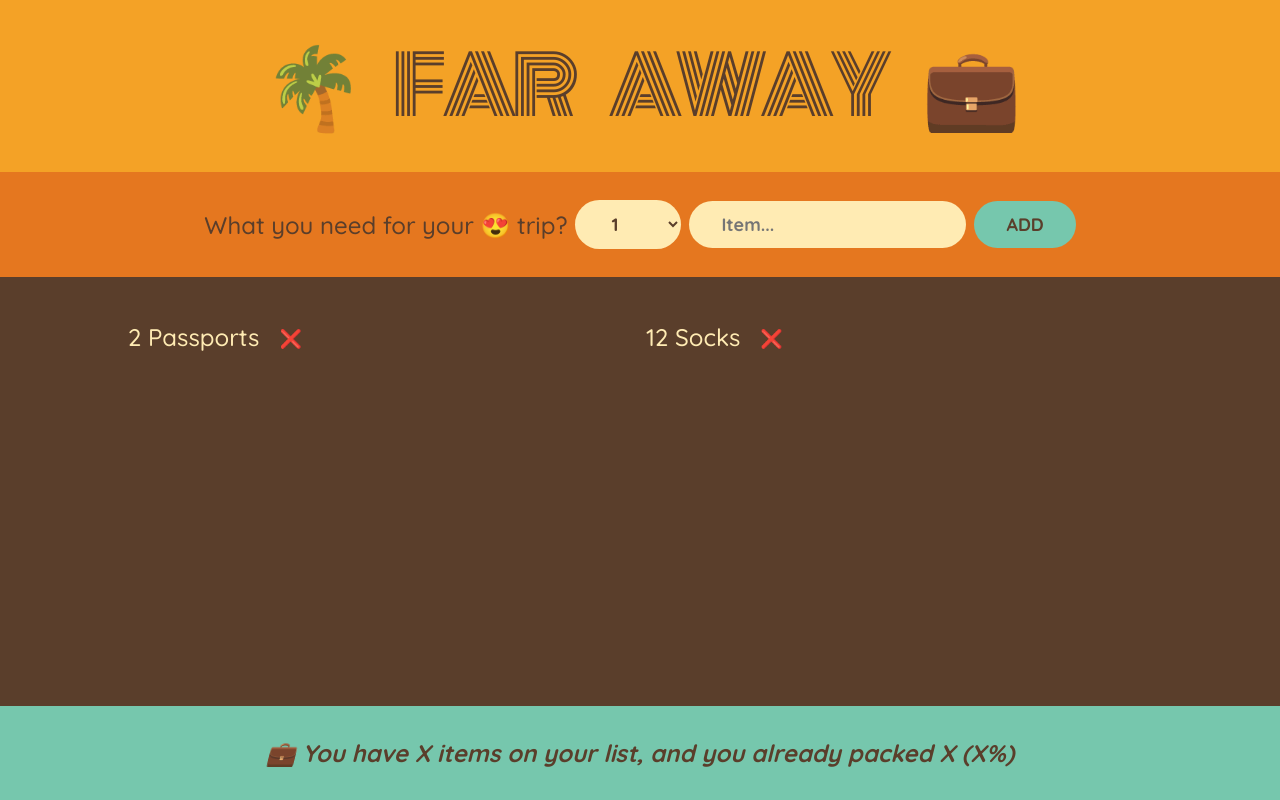
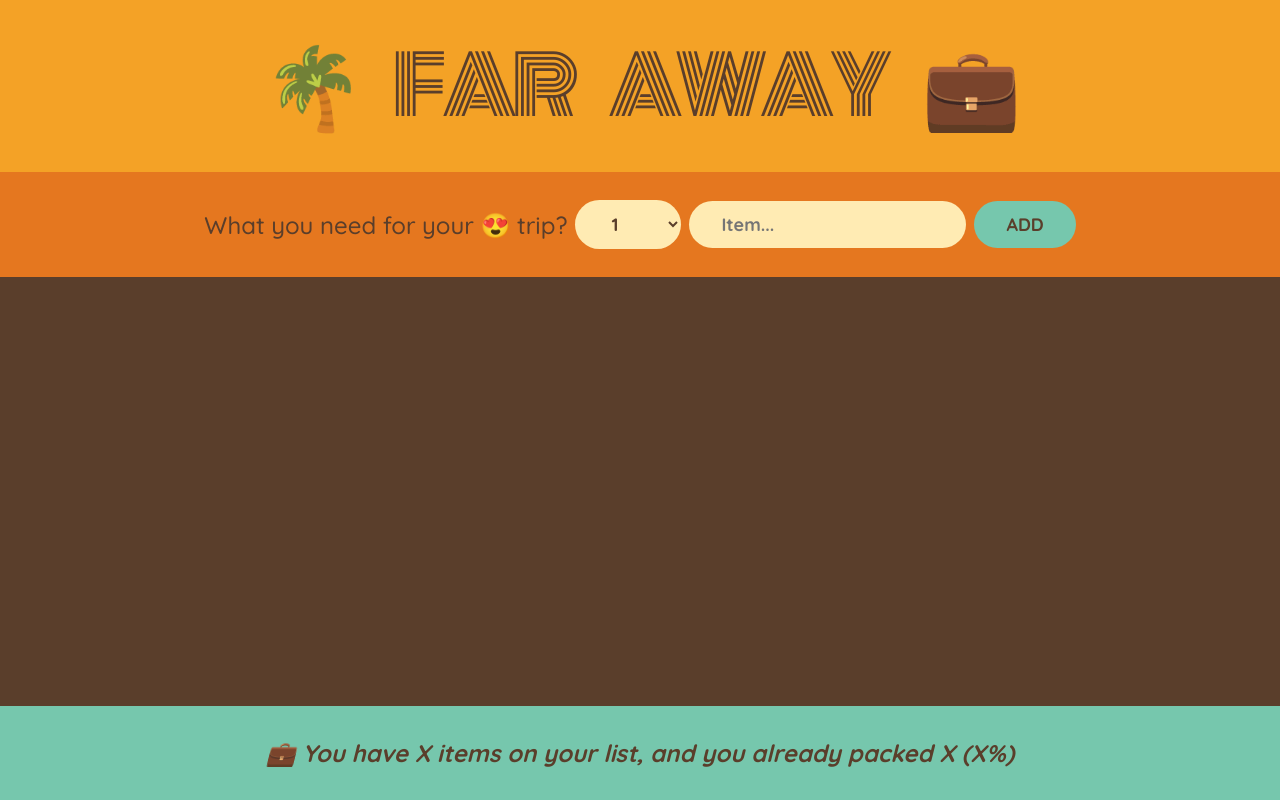
Before and after one commit to andrawicaksono/travel-list, a React (Create React App) app: page / in a window 1280 px wide. Built offline with nearby package versions, Linux system fonts and the light colour scheme.

Commit message:
add items state

```diff
--- a/src/App.js
+++ b/src/App.js
@@ -1,16 +1,22 @@
 import { useState } from "react";
 
-const initialItems = [
-  { id: 1, description: "Passports", quantity: 2, packed: false },
-  { id: 2, description: "Socks", quantity: 12, packed: false },
-];
+// const initialItems = [
+//   { id: 1, description: "Passports", quantity: 2, packed: false },
+//   { id: 2, description: "Socks", quantity: 12, packed: false },
+// ];
 
 export default function App() {
+  const [items, setItems] = useState([]);
+
+  function handleAddItem(item) {
+    setItems((items) => [...items, item]);
+  }
+
   return (
     <div className="app">
       <Logo />
-      <Form />
-      <PackingList />
+      <Form addItem={handleAddItem} />
+      <PackingList items={items} />
       <Stats />
     </div>
   );
@@ -20,7 +26,7 @@
   return <h1>🌴 Far Away 💼</h1>;
 }
 
-function Form() {
+function Form({ addItem }) {
   const [description, setDescription] = useState("");
   const [quantity, setQuantity] = useState(1);
 
@@ -37,6 +43,9 @@
     };
 
     console.log(newItem);
+
+    addItem(newItem);
+
     setDescription("");
     setQuantity(1);
   }
@@ -65,11 +74,11 @@
   );
 }
 
-function PackingList() {
+function PackingList({ items }) {
   return (
     <div className="list">
       <ul>
-        {initialItems.map((item) => (
+        {items.map((item) => (
           <Item item={item} key={item.id} />
         ))}
       </ul>
```
